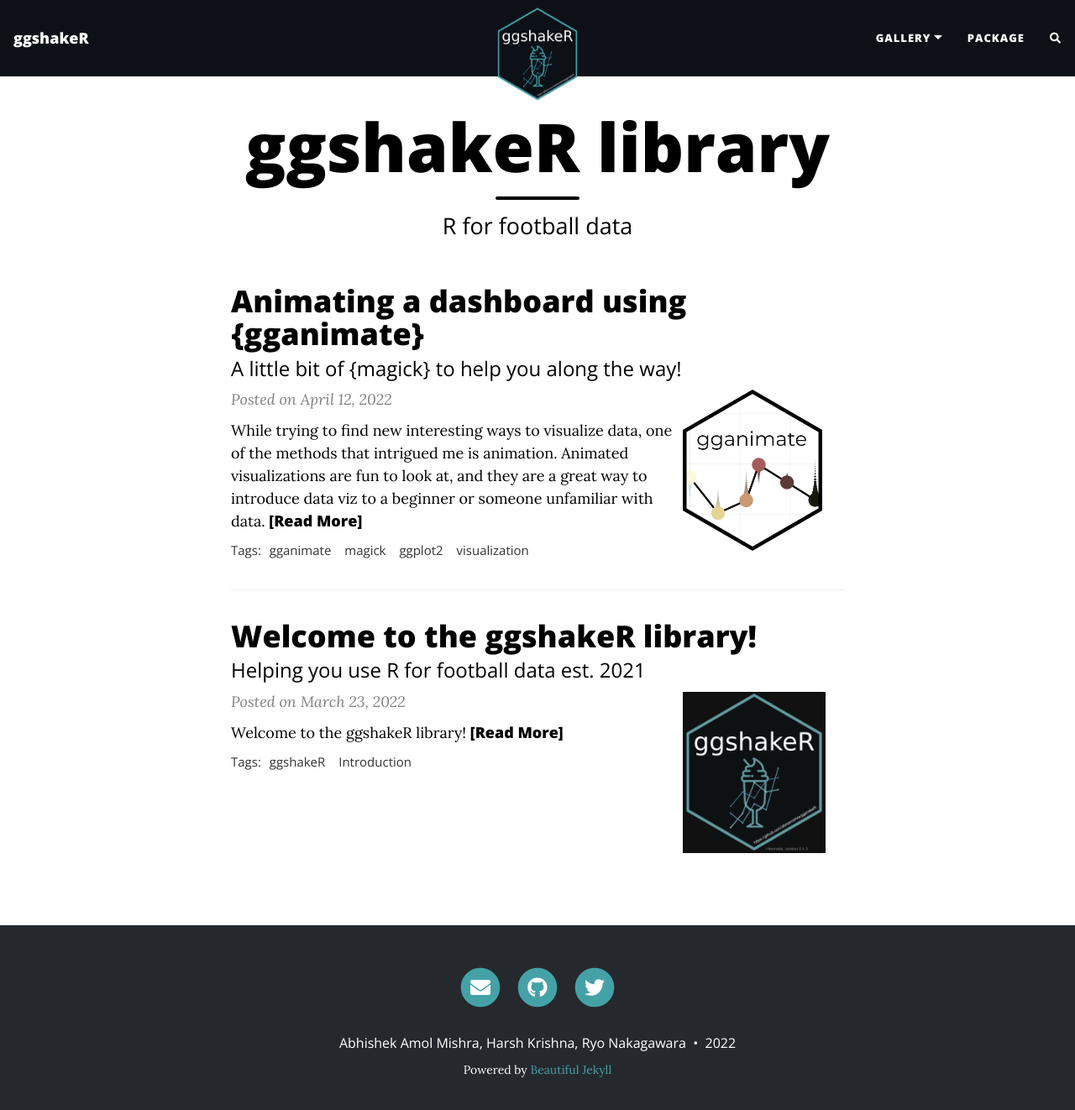
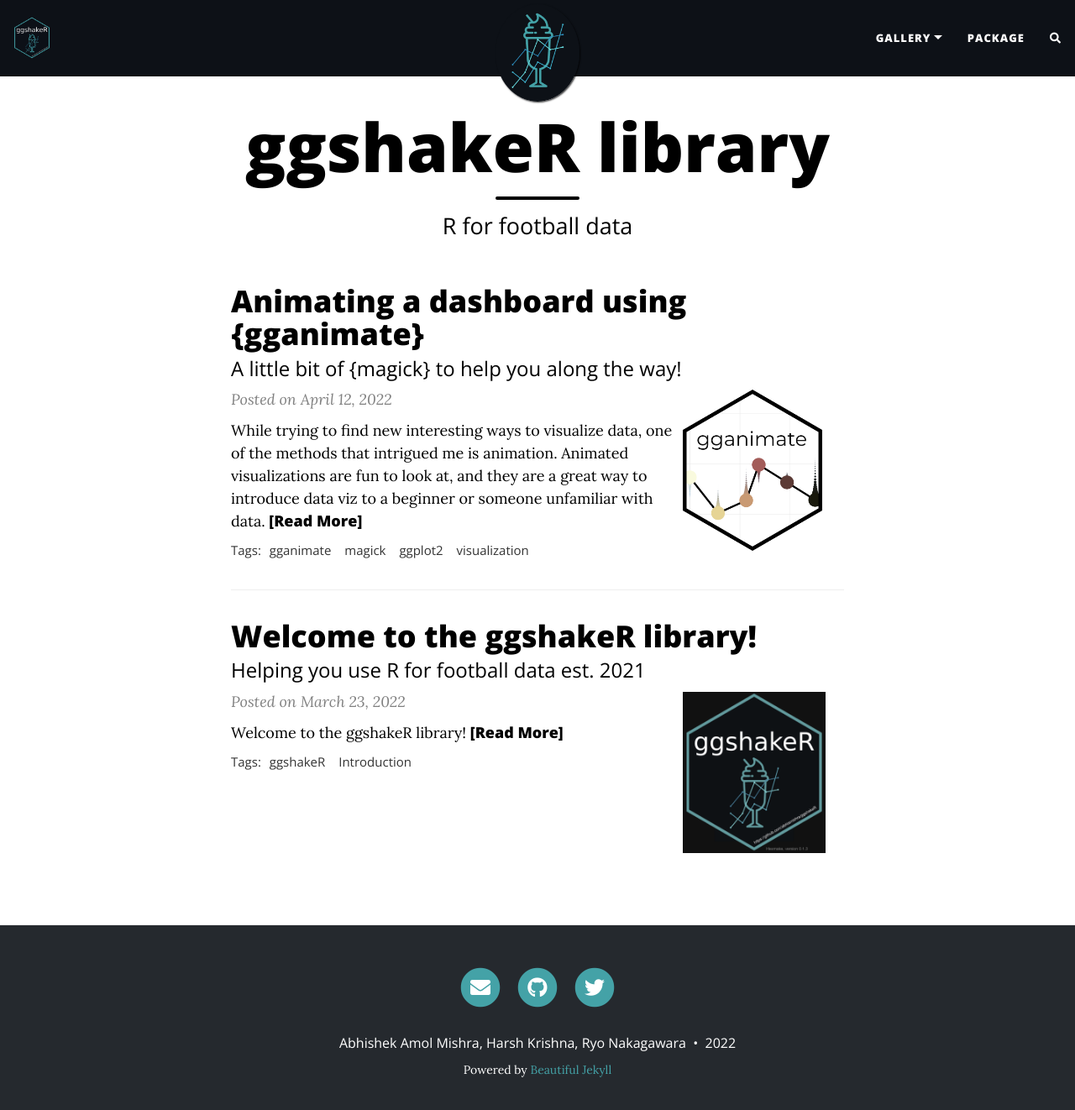
Before and after one commit to ggshakeR/ggshakeR.github.io, a Jekyll site: the page built from index.html, in a window 1280 px wide and 1335 px high. Shown: the top 1322 px of the window at 84% size. Built offline with Jekyll 4.4.1, drawn with Linux system fonts in a browser that asks for light colours; nearby versions of some CDN libraries; the list of posts is cut into pages by our own code; comment, search, counter and statistics services are not loaded.

Commit message:
Update _config.yml

```diff
--- a/_config.yml
+++ b/_config.yml
@@ -23,15 +23,15 @@ navbar-links:
 
 # Image to show in the navigation bar - works best with a square image
 # Remove this parameter if you don't want an image in the navbar
-avatar: "/assets/img/ggshakeRhex.png"
+avatar: "/assets/img/ggshakeRlogo.png"
 
 # By default, the image is cut into a circle. You can disable this behaviour by setting 'round-avatar: false'
-round-avatar: false
+round-avatar: true
 
 # If you want to have an image logo in the top-left corner instead of having the title of the website,
 # then specify the following parameter
-#title-img: /path/to/image
 
+title-img: "/assets/img/ggshakeRhex.png"
 
 # --- Footer social media links --- #
 
```
